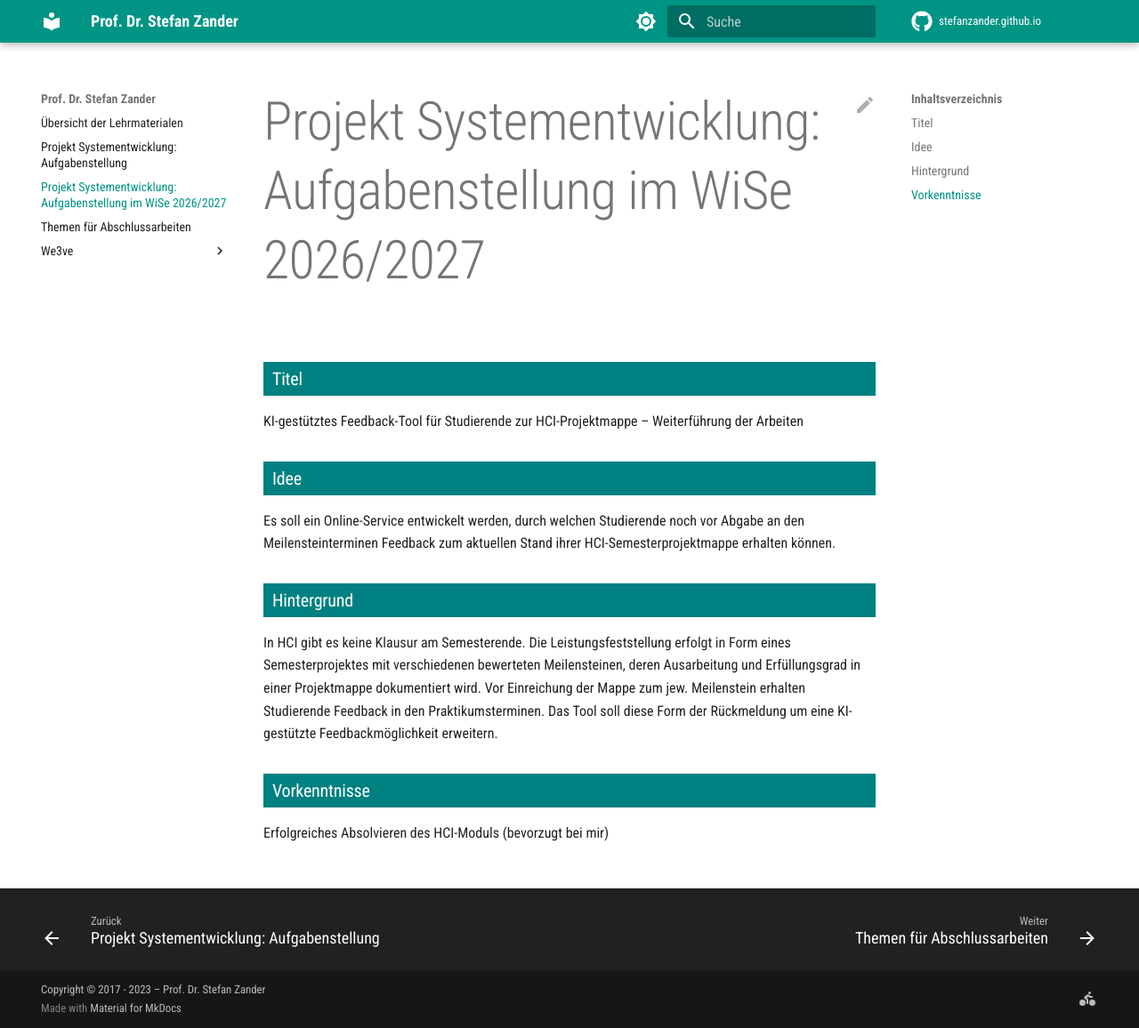
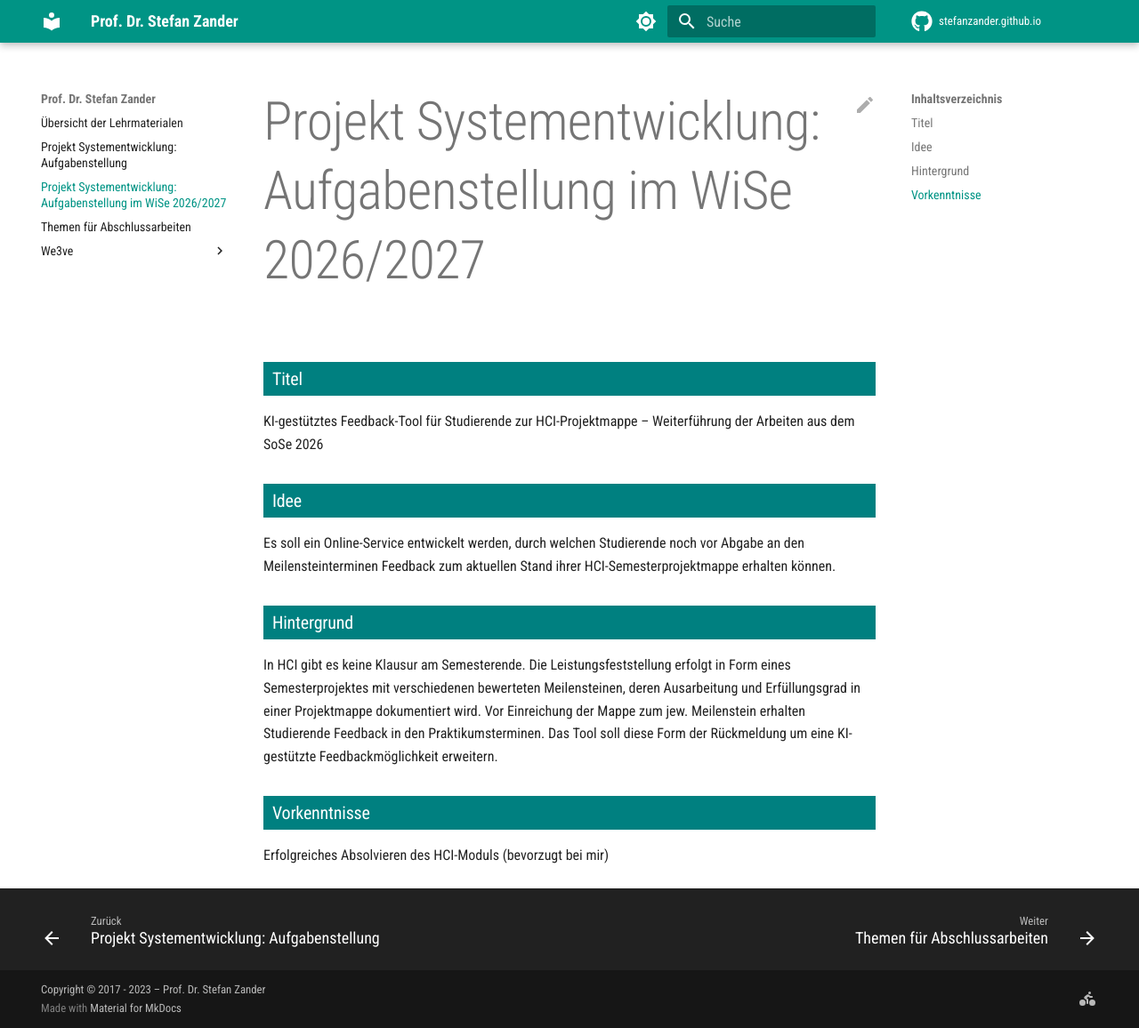
Before and after one commit to StefanZander/stefanzander.github.io, an MkDocs documentation site: the page built from docs/pse_26SS.md, in a window 1280 px wide and 1156 px high. Shown: the whole window at 89% size. Built offline with MkDocs 1.6.1 and Material for MkDocs 9.7.7, drawn with Linux system fonts in a browser that asks for light colours; comment, search, counter and statistics services are not loaded.

Commit message:
Revise project title in documentation
Updated project title to specify continuation from SoSe 2026.

```diff
--- a/docs/pse_26SS.md
+++ b/docs/pse_26SS.md
@@ -2,7 +2,7 @@
 
 
 ### Titel
-KI-gestütztes Feedback-Tool für Studierende zur HCI-Projektmappe – Weiterführung der Arbeiten
+KI-gestütztes Feedback-Tool für Studierende zur HCI-Projektmappe – Weiterführung der Arbeiten aus dem SoSe 2026
 
 ### Idee
 Es soll ein Online-Service entwickelt werden, durch welchen Studierende noch vor Abgabe an den Meilensteinterminen Feedback zum aktuellen Stand ihrer HCI-Semesterprojektmappe erhalten können.
```
